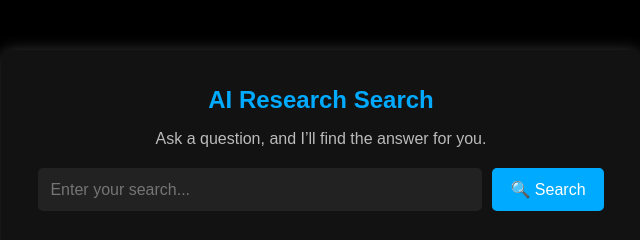
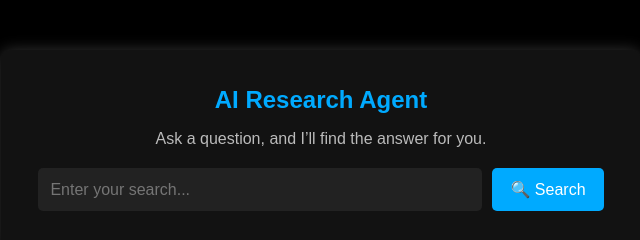
Before and after one commit to mishal230/AI-Research-Agent, a plain HTML site: page index.html in a window 1280 px wide. Shown: the top 240 px of the page, 319-959 px from the left. Drawn offline with Linux system fonts and the light colour scheme.

Commit message:
Update index.html

```diff
--- a/index.html
+++ b/index.html
@@ -8,7 +8,7 @@
 </head>
 <body>
     <div class="container">
-        <h1>AI Research Search</h1>
+        <h1>AI Research Agent</h1>
         <p>Ask a question, and I’ll find the answer for you.</p>
 
         <div class="search-box">
```
